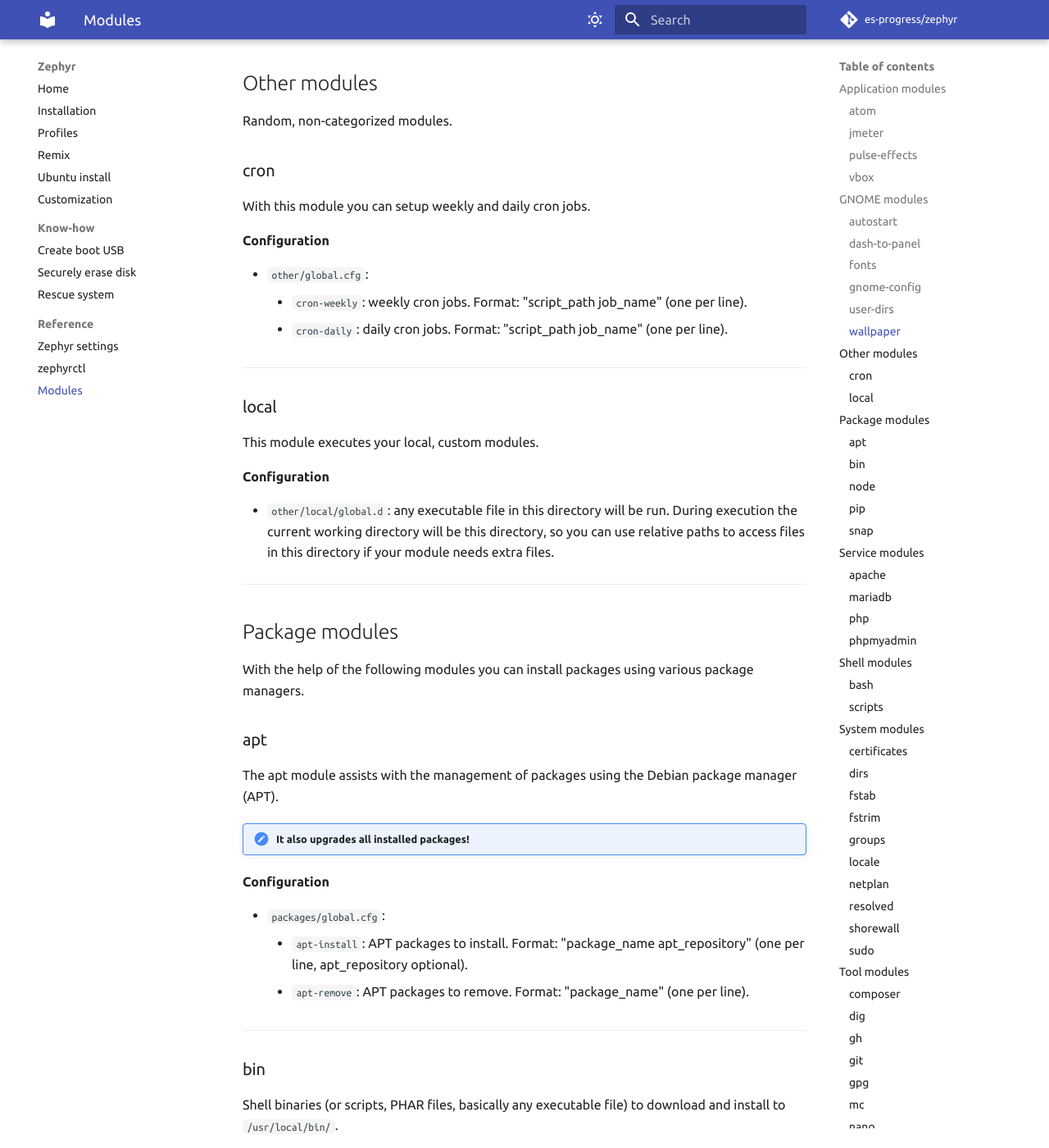
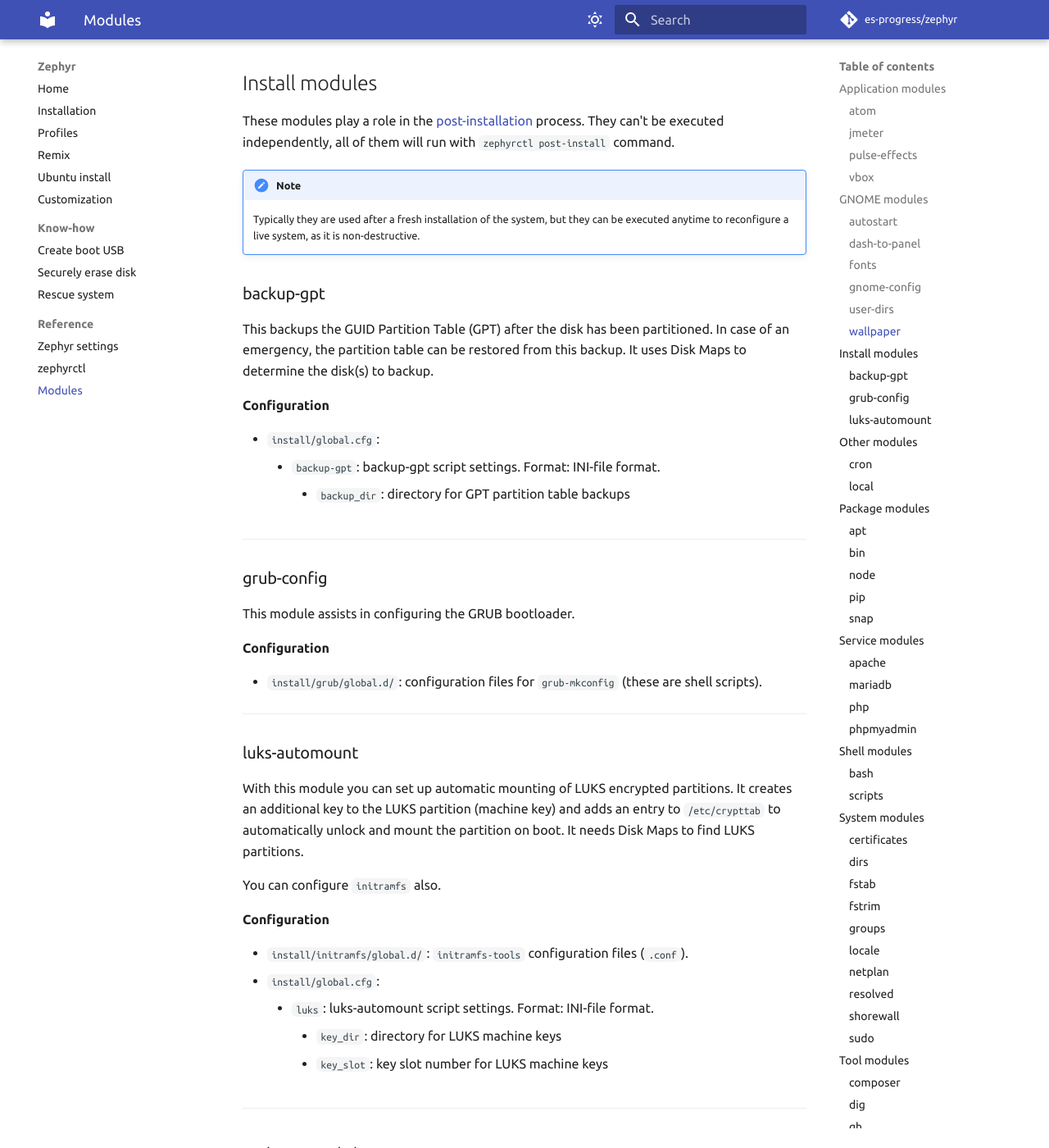
Before and after one commit to es-progress/zephyr, an MkDocs documentation site: the page built from docs/reference/modules.md, in a window 1280 px wide and 1400 px high, scrolled down 4027 px. Shown: the whole window at 82% size. Built offline with MkDocs 1.6.1 and Material for MkDocs 9.7.7, drawn with Linux system fonts in a browser that asks for light colours; emoji names are drawn with the system emoji font; comment, search, counter and statistics services are not loaded.

Commit message:
docs/reference/modules: install

```diff
--- a/docs/reference/modules.md
+++ b/docs/reference/modules.md
@@ -150,6 +150,57 @@ With this module you can set the desktop background.
 **Configuration**
 
 -   `gnome/wallpaper.jpg`: your wallpaper image.
+
+---
+
+## Install modules
+
+These modules play a role in the [post-installation](../ubuntu.md#post-install) process.
+They can't be executed independently, all of them will run with `zephyrctl post-install` command.
+
+!!! note
+
+    Typically they are used after a fresh installation of the system, but they can be executed anytime to reconfigure a live system, as it is non-destructive.
+
+### backup-gpt
+
+This backups the GUID Partition Table (GPT) after the disk has been partitioned.
+In case of an emergency, the partition table can be restored from this backup.
+It uses Disk Maps to determine the disk(s) to backup.
+
+**Configuration**
+
+-   `install/global.cfg`:
+    -   `backup-gpt`: backup-gpt script settings. Format: INI-file format.
+        -   `backup_dir`: directory for GPT partition table backups
+
+---
+
+### grub-config
+
+This module assists in configuring the GRUB bootloader.
+
+**Configuration**
+
+-   `install/grub/global.d/`: configuration files for `grub-mkconfig` (these are shell scripts).
+
+---
+
+### luks-automount
+
+With this module you can set up automatic mounting of LUKS encrypted partitions.
+It creates an additional key to the LUKS partition (machine key) and adds an entry to `/etc/crypttab` to automatically unlock and mount the partition on boot.
+It needs Disk Maps to find LUKS partitions.
+
+You can configure `initramfs` also.
+
+**Configuration**
+
+-   `install/initramfs/global.d/`: `initramfs-tools` configuration files (`.conf`).
+-   `install/global.cfg`:
+    -   `luks`: luks-automount script settings. Format: INI-file format.
+        -   `key_dir`: directory for LUKS machine keys
+        -   `key_slot`: key slot number for LUKS machine keys
 
 ---
 
```
Also changed, not shown: 1 other file.
